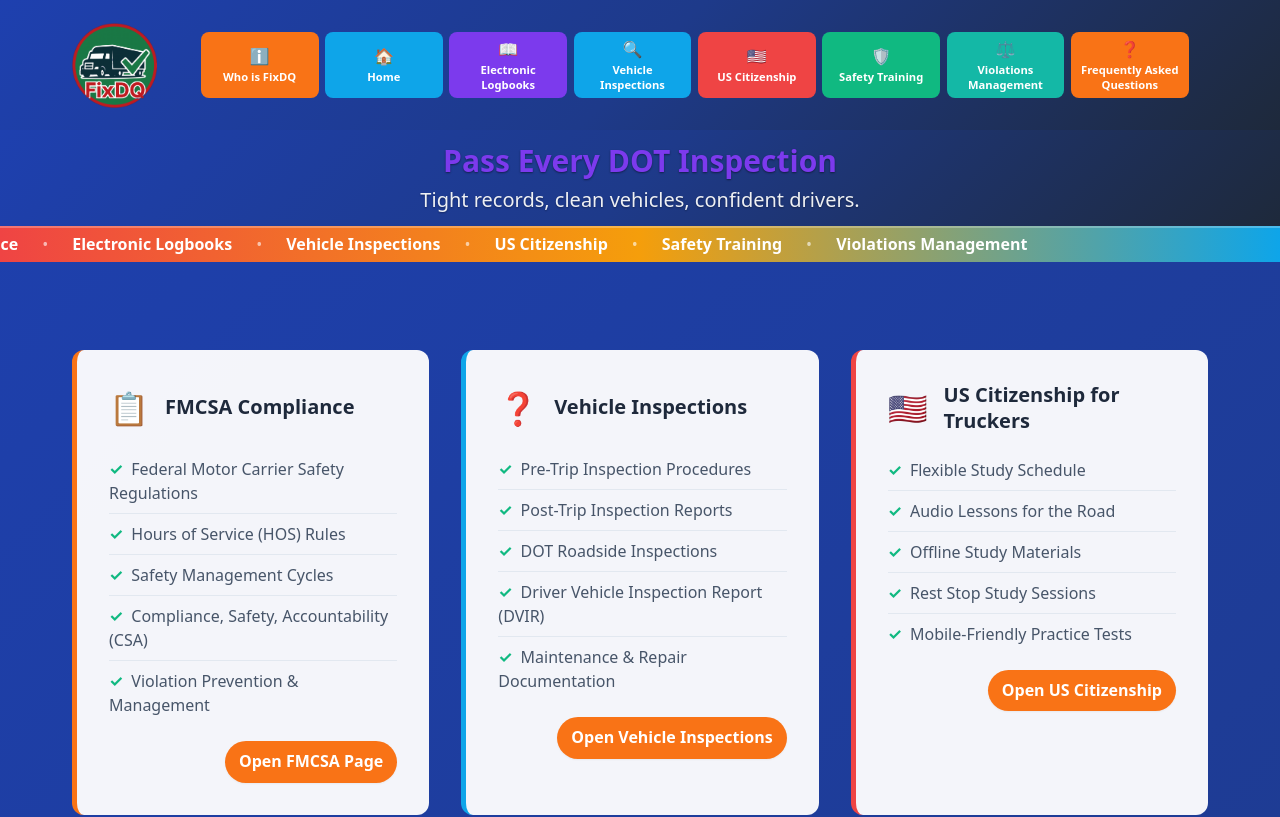
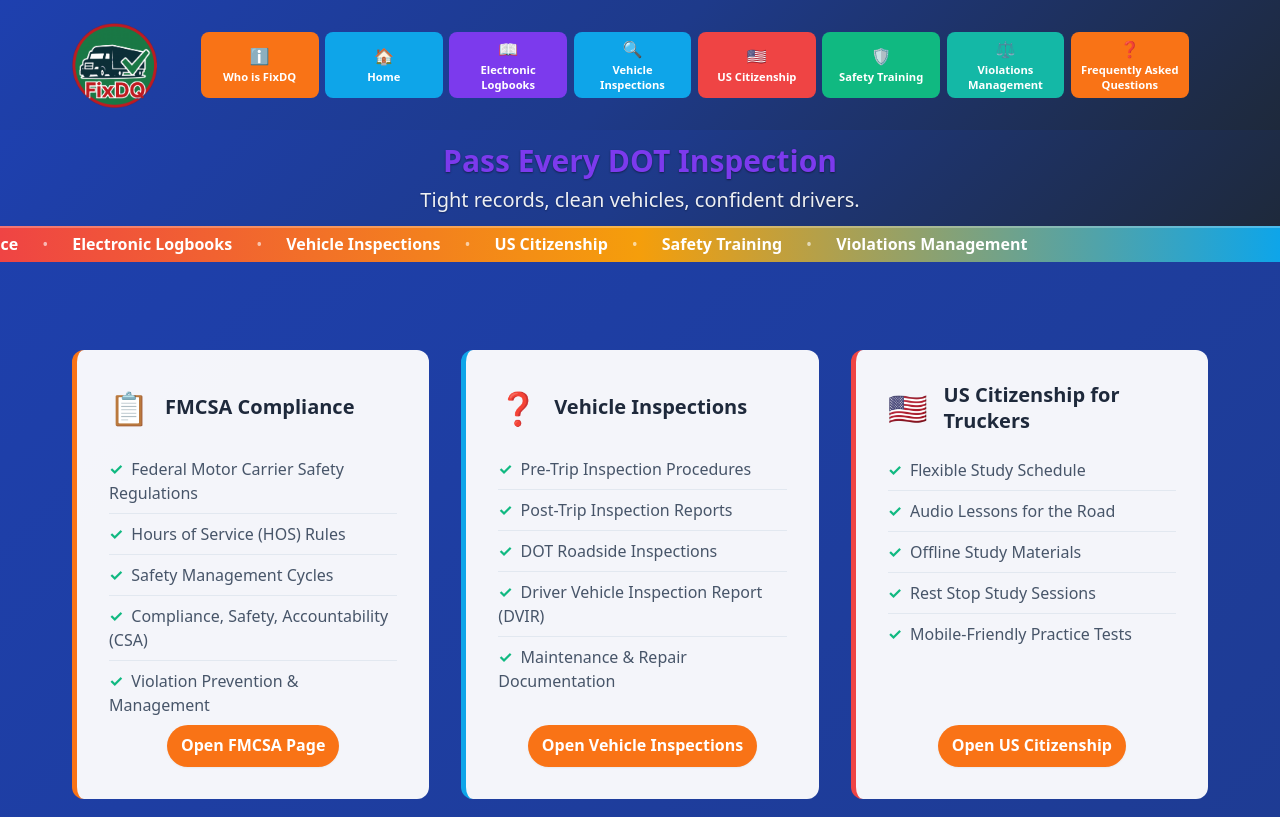
Before and after one commit to Cocodog2014/fixdq-Prod, a React (Vite) app: page / in a window 1280 px wide. Shown: the top 817 px of the page. Built offline with nearby package versions, Linux system fonts and the light colour scheme.

Commit message:
fised the buttons

```diff
--- a/src/pages/HomePage/HomePage.css
+++ b/src/pages/HomePage/HomePage.css
@@ -80,6 +80,8 @@
 
 .features-grid .grid {
   margin-top: var(--spacing-lg);
+  /* Ensure cards in each row share height so footers align */
+  align-items: stretch;
 }
 
 .feature-card {
@@ -90,6 +92,9 @@
   transition: transform 0.3s ease, box-shadow 0.3s ease;
   cursor: pointer;
   margin-bottom: var(--spacing-md);
+  /* Make inner layout vertical so footer can stick to bottom */
+  display: flex;
+  flex-direction: column;
 }
 
 .feature-card:hover {
@@ -148,15 +153,19 @@
 
 /* Make link cards behave like blocks without underline */
 .feature-link-card {
-  display: block;
+  /* Keep link cards as flex containers to support footer alignment */
+  display: flex;
+  flex-direction: column;
   text-decoration: none;
   color: inherit;
 }
 
 .feature-footer {
-  margin-top: var(--spacing-md);
+  /* Push footer to the bottom for consistent alignment */
+  margin-top: auto;
   display: flex;
-  justify-content: flex-end;
+  justify-content: center;
+  align-items: center;
 }
 
 .card-cta {
```
